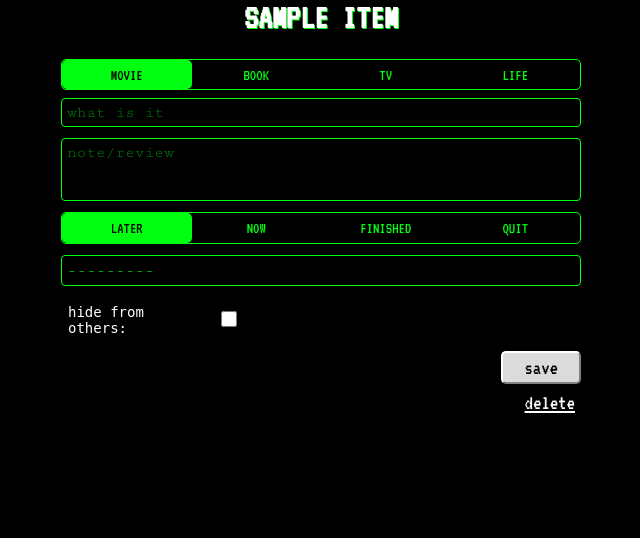
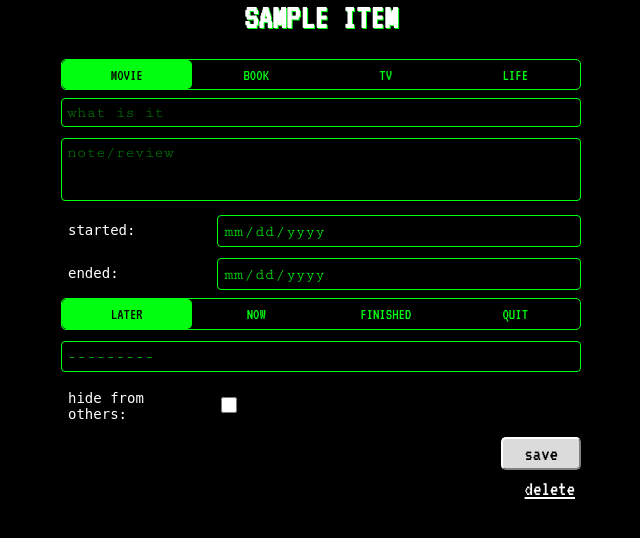
Before and after one commit to cbfif47/gumsup, a Django app: template templates/items/edit_item2.html in a window 1280 px wide. Shown: the part 23-561 px from the top of the page, without its empty margins (319-959 px from the left). Run offline with Django 3.2, Linux system fonts and the light colour scheme; tables that the repository leaves empty hold one stand-in row (values such as "Sample post"); the template is opened without the code that fills it: values that come from a table or form of the project are taken from there, most other values are stand-ins (such as "Sample title", 1, 10 or a date in 2020); parts of the project's set-up code (start-up, migrations or seed data) failed here and were passed over; some libraries are stand-ins or nearby versions; some web fonts are replaced.

Commit message:
Add back start and end why did i still have review

```diff
--- a/templates/items/edit_item.html
+++ b/templates/items/edit_item.html
@@ -34,11 +34,6 @@
     <div class="row">
       <div class="col-30 vertical-center">ended:</div>
       <div class="col-70">{{ form.ended_date }}</div>
-    </div>
-    <div class="row">
-      <div class="col-100">
-        {{ form.review }}
-      </div>
     </div>
       <div class="row tabs">
           <label class="tab" for="{{ form.rating.1.id_for_label }}">
--- a/templates/items/edit_item2.html
+++ b/templates/items/edit_item2.html
@@ -24,6 +24,14 @@
         {{ form.note }}
       </div>
     </div>
+    <div class="row">
+      <div class="col-30 vertical-center">started:</div>
+      <div class="col-70">{{ form.started_date }}</div>
+    </div>
+    <div class="row">
+      <div class="col-30 vertical-center">ended:</div>
+      <div class="col-70">{{ form.ended_date }}</div>
+    </div>
       <div class="row tabs">
         {% for radio in form.status %}
           <label class="tab" for="{{ radio.id_for_label }}">
```
